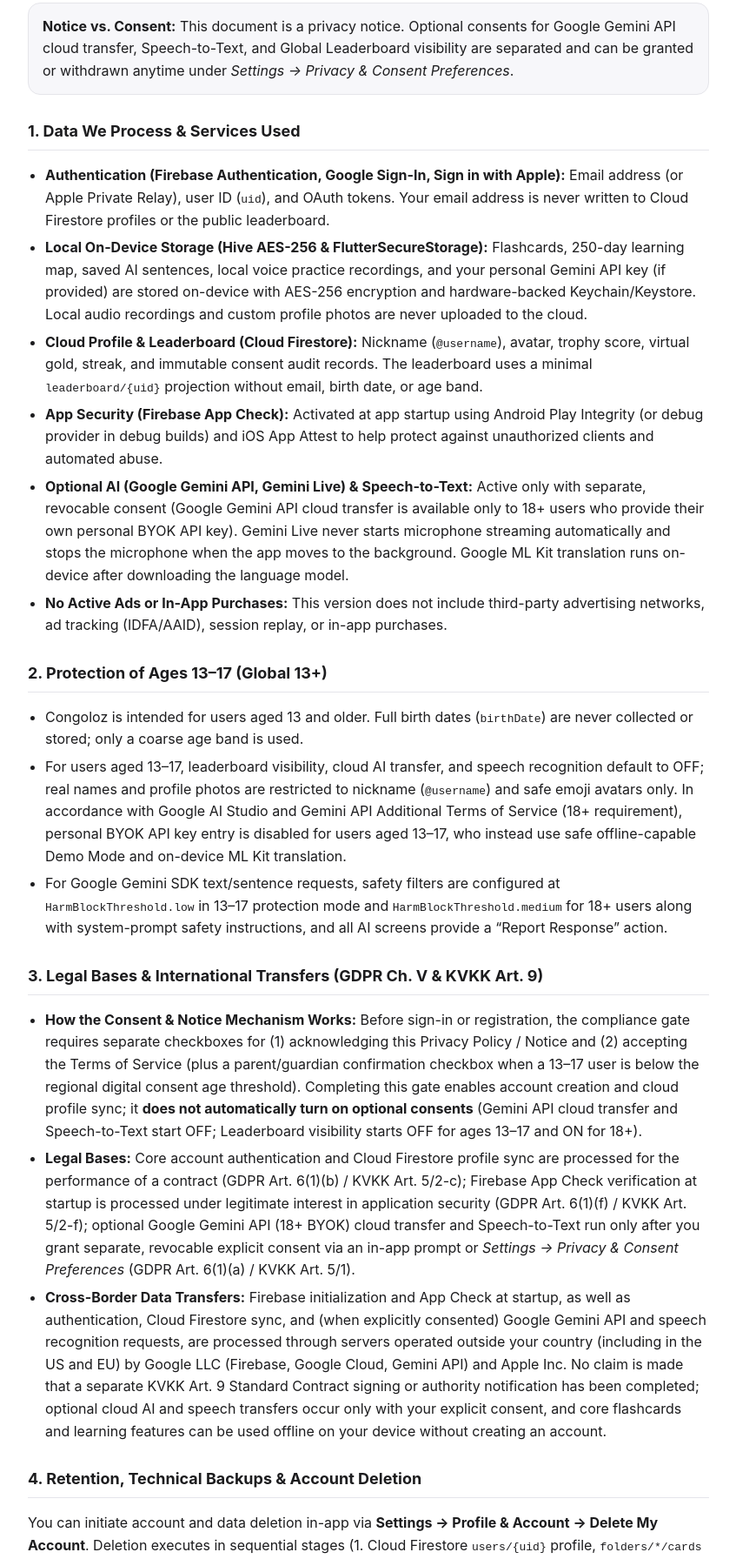
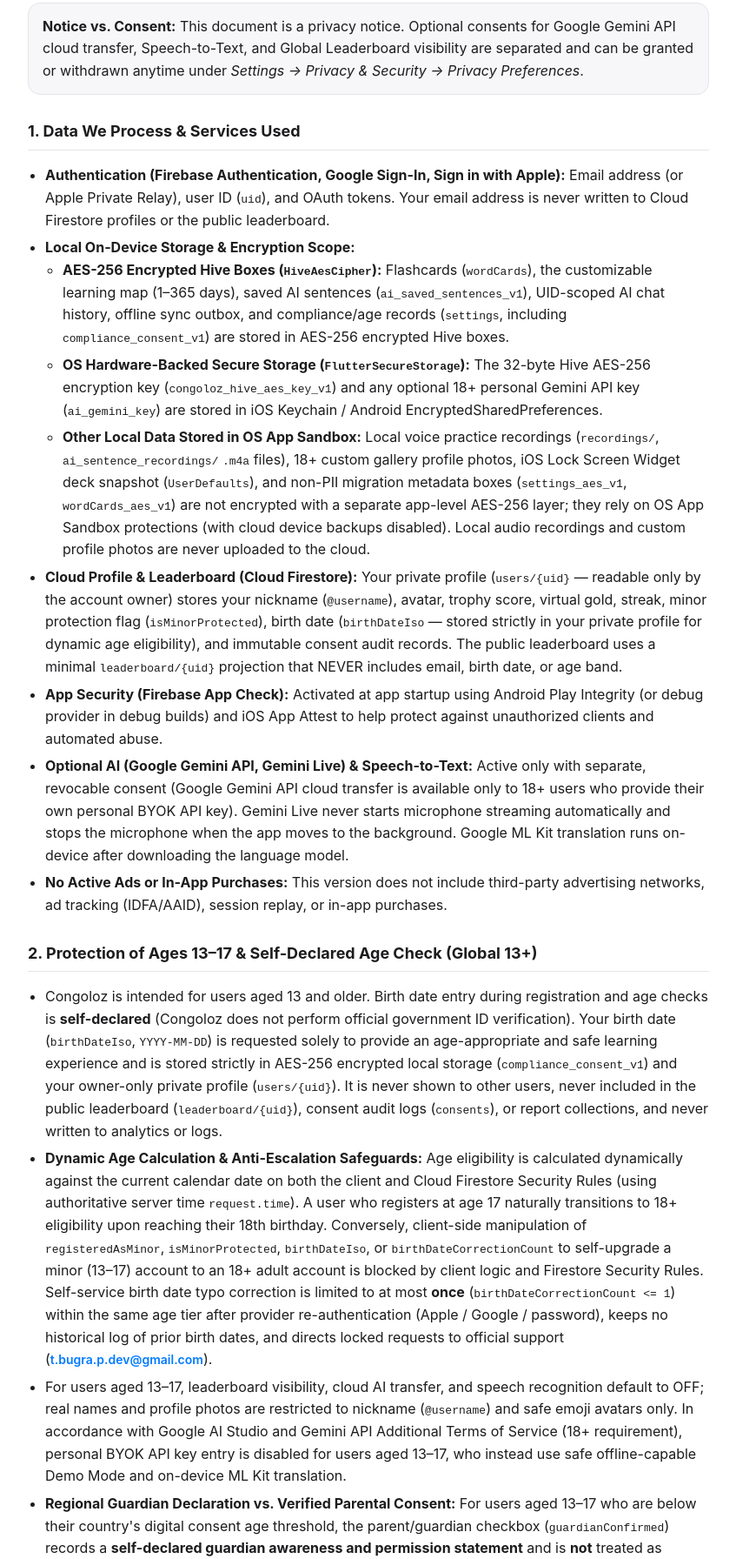
Before and after one commit to t-bugrap/congoloz-yasal, a plain HTML site: page privacy-policy-en.html in a window 1280 px wide. Shown: the part 215-2007 px from the top of the page at 87% size, without its empty margins (216-1063 px from the left). Drawn offline with Linux system fonts and the light colour scheme.

Commit message:
Update Congoloz legal page: privacy-policy-en.html

```diff
--- a/privacy-policy-en.html
+++ b/privacy-policy-en.html
@@ -37,41 +37,49 @@
   </nav>
 
   <h1>Congoloz Privacy Policy (Global 13+ / GDPR &amp; KVKK)</h1>
-  <p class="meta">Last Updated: November 21, 2026 • Version: 2026-11-20 • Data Controller: Tarık Buğra Pak (<code>com.congoloz.app</code>) • Contact: <a href="mailto:t.bugra.p.dev@gmail.com">t.bugra.p.dev@gmail.com</a></p>
+  <p class="meta">Last Updated: November 21, 2026 • Version: 2026-11-21 • Data Controller: Tarık Buğra Pak (<code>com.congoloz.app</code>) • Contact: <a href="mailto:t.bugra.p.dev@gmail.com">t.bugra.p.dev@gmail.com</a></p>
 
   <div class="card">
-    <strong>Notice vs. Consent:</strong> This document is a privacy notice. Optional consents for Google Gemini API cloud transfer, Speech-to-Text, and Global Leaderboard visibility are separated and can be granted or withdrawn anytime under <em>Settings → Privacy &amp; Consent Preferences</em>.
+    <strong>Notice vs. Consent:</strong> This document is a privacy notice. Optional consents for Google Gemini API cloud transfer, Speech-to-Text, and Global Leaderboard visibility are separated and can be granted or withdrawn anytime under <em>Settings → Privacy &amp; Security → Privacy Preferences</em>.
   </div>
 
   <h2>1. Data We Process &amp; Services Used</h2>
   <ul>
     <li><strong>Authentication (Firebase Authentication, Google Sign-In, Sign in with Apple):</strong> Email address (or Apple Private Relay), user ID (<code>uid</code>), and OAuth tokens. Your email address is never written to Cloud Firestore profiles or the public leaderboard.</li>
-    <li><strong>Local On-Device Storage (Hive AES-256 &amp; FlutterSecureStorage):</strong> Flashcards, 250-day learning map, saved AI sentences, local voice practice recordings, and your personal Gemini API key (if provided) are stored on-device with AES-256 encryption and hardware-backed Keychain/Keystore. Local audio recordings and custom profile photos are never uploaded to the cloud.</li>
-    <li><strong>Cloud Profile &amp; Leaderboard (Cloud Firestore):</strong> Nickname (<code>@username</code>), avatar, trophy score, virtual gold, streak, and immutable consent audit records. The leaderboard uses a minimal <code>leaderboard/{uid}</code> projection without email, birth date, or age band.</li>
+    <li><strong>Local On-Device Storage &amp; Encryption Scope:</strong>
+      <ul>
+        <li><strong>AES-256 Encrypted Hive Boxes (<code>HiveAesCipher</code>):</strong> Flashcards (<code>wordCards</code>), the customizable learning map (1–365 days), saved AI sentences (<code>ai_saved_sentences_v1</code>), UID-scoped AI chat history, offline sync outbox, and compliance/age records (<code>settings</code>, including <code>compliance_consent_v1</code>) are stored in AES-256 encrypted Hive boxes.</li>
+        <li><strong>OS Hardware-Backed Secure Storage (<code>FlutterSecureStorage</code>):</strong> The 32-byte Hive AES-256 encryption key (<code>congoloz_hive_aes_key_v1</code>) and any optional 18+ personal Gemini API key (<code>ai_gemini_key</code>) are stored in iOS Keychain / Android EncryptedSharedPreferences.</li>
+        <li><strong>Other Local Data Stored in OS App Sandbox:</strong> Local voice practice recordings (<code>recordings/</code>, <code>ai_sentence_recordings/</code> <code>.m4a</code> files), 18+ custom gallery profile photos, iOS Lock Screen Widget deck snapshot (<code>UserDefaults</code>), and non-PII migration metadata boxes (<code>settings_aes_v1</code>, <code>wordCards_aes_v1</code>) are not encrypted with a separate app-level AES-256 layer; they rely on OS App Sandbox protections (with cloud device backups disabled). Local audio recordings and custom profile photos are never uploaded to the cloud.</li>
+      </ul>
+    </li>
+    <li><strong>Cloud Profile &amp; Leaderboard (Cloud Firestore):</strong> Your private profile (<code>users/{uid}</code> — readable only by the account owner) stores your nickname (<code>@username</code>), avatar, trophy score, virtual gold, streak, minor protection flag (<code>isMinorProtected</code>), birth date (<code>birthDateIso</code> — stored strictly in your private profile for dynamic age eligibility), and immutable consent audit records. The public leaderboard uses a minimal <code>leaderboard/{uid}</code> projection that NEVER includes email, birth date, or age band.</li>
     <li><strong>App Security (Firebase App Check):</strong> Activated at app startup using Android Play Integrity (or debug provider in debug builds) and iOS App Attest to help protect against unauthorized clients and automated abuse.</li>
     <li><strong>Optional AI (Google Gemini API, Gemini Live) &amp; Speech-to-Text:</strong> Active only with separate, revocable consent (Google Gemini API cloud transfer is available only to 18+ users who provide their own personal BYOK API key). Gemini Live never starts microphone streaming automatically and stops the microphone when the app moves to the background. Google ML Kit translation runs on-device after downloading the language model.</li>
     <li><strong>No Active Ads or In-App Purchases:</strong> This version does not include third-party advertising networks, ad tracking (IDFA/AAID), session replay, or in-app purchases.</li>
   </ul>
 
-  <h2>2. Protection of Ages 13–17 (Global 13+)</h2>
+  <h2>2. Protection of Ages 13–17 &amp; Self-Declared Age Check (Global 13+)</h2>
   <ul>
-    <li>Congoloz is intended for users aged 13 and older. Full birth dates (<code>birthDate</code>) are never collected or stored; only a coarse age band is used.</li>
+    <li>Congoloz is intended for users aged 13 and older. Birth date entry during registration and age checks is <strong>self-declared</strong> (Congoloz does not perform official government ID verification). Your birth date (<code>birthDateIso</code>, <code>YYYY-MM-DD</code>) is requested solely to provide an age-appropriate and safe learning experience and is stored strictly in AES-256 encrypted local storage (<code>compliance_consent_v1</code>) and your owner-only private profile (<code>users/{uid}</code>). It is never shown to other users, never included in the public leaderboard (<code>leaderboard/{uid}</code>), consent audit logs (<code>consents</code>), or report collections, and never written to analytics or logs.</li>
+    <li><strong>Dynamic Age Calculation &amp; Anti-Escalation Safeguards:</strong> Age eligibility is calculated dynamically against the current calendar date on both the client and Cloud Firestore Security Rules (using authoritative server time <code>request.time</code>). A user who registers at age 17 naturally transitions to 18+ eligibility upon reaching their 18th birthday. Conversely, client-side manipulation of <code>registeredAsMinor</code>, <code>isMinorProtected</code>, <code>birthDateIso</code>, or <code>birthDateCorrectionCount</code> to self-upgrade a minor (13–17) account to an 18+ adult account is blocked by client logic and Firestore Security Rules. Self-service birth date typo correction is limited to at most <strong>once</strong> (<code>birthDateCorrectionCount &lt;= 1</code>) within the same age tier after provider re-authentication (Apple / Google / password), keeps no historical log of prior birth dates, and directs locked requests to official support (<a href="mailto:t.bugra.p.dev@gmail.com">t.bugra.p.dev@gmail.com</a>).</li>
     <li>For users aged 13–17, leaderboard visibility, cloud AI transfer, and speech recognition default to OFF; real names and profile photos are restricted to nickname (<code>@username</code>) and safe emoji avatars only. In accordance with Google AI Studio and Gemini API Additional Terms of Service (18+ requirement), personal BYOK API key entry is disabled for users aged 13–17, who instead use safe offline-capable Demo Mode and on-device ML Kit translation.</li>
-    <li>For Google Gemini SDK text/sentence requests, safety filters are configured at <code>HarmBlockThreshold.low</code> in 13–17 protection mode and <code>HarmBlockThreshold.medium</code> for 18+ users along with system-prompt safety instructions, and all AI screens provide a “Report Response” action.</li>
+    <li><strong>Regional Guardian Declaration vs. Verified Parental Consent:</strong> For users aged 13–17 who are below their country's digital consent age threshold, the parent/guardian checkbox (<code>guardianConfirmed</code>) records a <strong>self-declared guardian awareness and permission statement</strong> and is <strong>not</strong> treated as identity-verified parental consent (Verifiable Parental Consent / VPC). Accordingly, checking this box does not unlock 18+ personal Gemini API key (BYOK) cloud transfers or public leaderboard visibility for users below the regional digital consent age; regional VPC applicability requires independent legal review.</li>
+    <li>For Google Gemini SDK text/sentence requests, safety filters are configured at <code>HarmBlockThreshold.low</code> in 13–17 protection mode and <code>HarmBlockThreshold.medium</code> for 18+ users along with system-prompt safety instructions, and all AI screens provide a “Report Response” action. No technical safeguard provides an absolute guarantee of security or regulatory compliance.</li>
   </ul>
 
   <h2>3. Legal Bases &amp; International Transfers (GDPR Ch. V &amp; KVKK Art. 9)</h2>
   <ul>
-    <li><strong>How the Consent &amp; Notice Mechanism Works:</strong> Before sign-in or registration, the compliance gate requires separate checkboxes for (1) acknowledging this Privacy Policy / Notice and (2) accepting the Terms of Service (plus a parent/guardian confirmation checkbox when a 13–17 user is below the regional digital consent age threshold). Completing this gate enables account creation and cloud profile sync; it <strong>does not automatically turn on optional consents</strong> (Gemini API cloud transfer and Speech-to-Text start OFF; Leaderboard visibility starts OFF for ages 13–17 and ON for 18+).</li>
-    <li><strong>Legal Bases:</strong> Core account authentication and Cloud Firestore profile sync are processed for the performance of a contract (GDPR Art. 6(1)(b) / KVKK Art. 5/2-c); Firebase App Check verification at startup is processed under legitimate interest in application security (GDPR Art. 6(1)(f) / KVKK Art. 5/2-f); optional Google Gemini API (18+ BYOK) cloud transfer and Speech-to-Text run only after you grant separate, revocable explicit consent via an in-app prompt or <em>Settings → Privacy &amp; Consent Preferences</em> (GDPR Art. 6(1)(a) / KVKK Art. 5/1).</li>
-    <li><strong>Cross-Border Data Transfers:</strong> Firebase initialization and App Check at startup, as well as authentication, Cloud Firestore sync, and (when explicitly consented) Google Gemini API and speech recognition requests, are processed through servers operated outside your country (including in the US and EU) by Google LLC (Firebase, Google Cloud, Gemini API) and Apple Inc. No claim is made that a separate KVKK Art. 9 Standard Contract signing or authority notification has been completed; optional cloud AI and speech transfers occur only with your explicit consent, and core flashcards and learning features can be used offline on your device without creating an account.</li>
+    <li><strong>How the Consent &amp; Notice Mechanism Works:</strong> Before sign-in or registration, the compliance gate requires separate acceptance of the Terms of Service and review of this Privacy Policy / Notice (plus a self-declared parent/guardian statement when a 13–17 user is below the regional digital consent age threshold). Completing this gate enables account creation and cloud profile sync; it <strong>does not automatically turn on optional consents</strong> (in the staged registration wizard, Leaderboard visibility, Gemini API cloud transfer, and Speech-to-Text all start OFF by default; for ages 13–17 and users below the regional digital consent age, Leaderboard visibility and cloud AI transfer remain disabled).</li>
+    <li><strong>Legal Bases:</strong> Core account authentication and Cloud Firestore profile sync are processed for the performance of a contract (GDPR Art. 6(1)(b) / KVKK Art. 5/2-c); Firebase App Check verification at startup is processed under legitimate interest in application security (GDPR Art. 6(1)(f) / KVKK Art. 5/2-f); optional Google Gemini API (18+ BYOK) cloud transfer and Speech-to-Text run only after you grant separate, revocable explicit consent via an in-app prompt or <em>Settings → Privacy &amp; Security → Privacy Preferences</em> (GDPR Art. 6(1)(a) / KVKK Art. 5/1).</li>
+    <li><strong>Cross-Border Data Transfers (Requires Legal Review):</strong> Firebase initialization and App Check at startup, as well as authentication, Cloud Firestore sync, and (when explicitly consented) Google Gemini API and speech recognition requests, are processed through servers operated outside your country (including in the US and EU) by Google LLC (Firebase, Google Cloud, Gemini API) and Apple Inc. No claim is made that KVKK Art. 9 Standard Contract signing / authority notification or full GDPR Chapter V transfer documentation has been completed; these cross-border transfer mechanisms remain subject to formal legal counsel review. Core flashcards and learning features can be used offline on your device without creating an account.</li>
   </ul>
 
   <h2>4. Retention, Technical Backups &amp; Account Deletion</h2>
-  <p>You can initiate account and data deletion in-app via <strong>Settings → Profile &amp; Account → Delete My Account</strong>. Deletion executes in sequential stages (1. Cloud Firestore <code>users/{uid}</code> profile, <code>folders/*/cards</code> and <code>consents</code> subcollections, <code>leaderboard/{uid}</code>, and <code>usernames</code> reservation → 2. Sign in with Apple token revocation if a server endpoint is configured → 3. Firebase Auth account → 4. local on-device data → 5. provider sign-out):</p>
+  <p>You can initiate account and data deletion in-app via <strong>Settings → Account Management → Delete My Account</strong>. Deletion executes in sequential stages (1. Cloud Firestore <code>users/{uid}</code> profile, <code>folders/*/cards</code> and <code>consents</code> subcollections, <code>leaderboard/{uid}</code>, and <code>usernames</code> reservation → 2. Sign in with Apple token revocation if a server endpoint is configured → 3. Firebase Auth account → 4. local on-device data → 5. provider sign-out):</p>
   <ul>
-    <li><strong>Error Reporting on Partial Failure:</strong> If cloud data removal, Firebase Auth account deletion, or local device data cleanup fails due to network errors or exceptions, the app does not show a false success message; it displays an incomplete-deletion dialog naming the failed stage(s) (e.g., Cloud data, Auth account, Device data) with a <strong>Retry</strong> button. If your sign-in session is not recent (<code>requires-recent-login</code>), deletion pauses and prompts you to re-authenticate with your password, Google, or Apple account.</li>
-    <li><strong>Sign in with Apple Behavior:</strong> The server-side Apple token revocation endpoint (<code>APPLE_REVOKE_ENDPOINT</code>) is not enabled by default in this build. Consequently, for Sign in with Apple users, the app deletes your Cloud Firestore records, Firebase Auth account, and local device data, and then displays a notice explaining that to completely remove Apple ID linkage you should revoke Congoloz under iOS <em>Settings → Apple Account → Sign in with Apple</em> (if a server endpoint is configured and returns an error, the deletion stops and reports the failure).</li>
+    <li><strong>Error Reporting on Partial Failure:</strong> If cloud data removal, Apple token revocation, Firebase Auth account deletion, or local device data cleanup fails due to network errors or exceptions, the app does not show a false success message; it displays an incomplete-deletion dialog naming the failed stage(s) (e.g., Cloud data, Apple token revocation, Auth account, Device data) with a <strong>Retry</strong> button. If your sign-in session is not recent or lacks a fresh Apple authorization code (<code>requires-recent-login</code>), deletion pauses and prompts you to re-authenticate with your password, Google, or Apple account.</li>
+    <li><strong>Sign in with Apple Behavior:</strong> The server-side Apple token revocation endpoint (<code>APPLE_REVOKE_ENDPOINT</code>) is not enabled by default in unconfigured builds. Consequently, in default builds, the app deletes your Cloud Firestore records, Firebase Auth account, and local device data, and then displays a notice explaining that to completely remove Apple ID linkage you should revoke Congoloz under iOS <em>Settings → Apple Account → Sign in with Apple</em>. In builds where a server endpoint is configured, the app checks for fresh Apple re-authentication before deleting cloud records and stops with an explicit error if revocation fails.</li>
     <li><strong>Alternative Email Request &amp; Retained Records:</strong> If in-app deletion cannot be completed or you cannot access the app, you may submit a manual request via the <a href="delete-account-en.html">Account Deletion Page</a> or email <a href="mailto:t.bugra.p.dev@gmail.com">t.bugra.p.dev@gmail.com</a> (target: 7 business days; statutory maximum: 30 days). Automated in-app deletion does not delete separate moderation/safety records in the <code>reports</code> and <code>ai_content_reports</code> collections, which can be requested via email. Deleted records may also remain temporarily in Google/Firebase automated disaster-recovery backups and security logs until their rolling retention cycle expires.</li>
   </ul>
 
```
